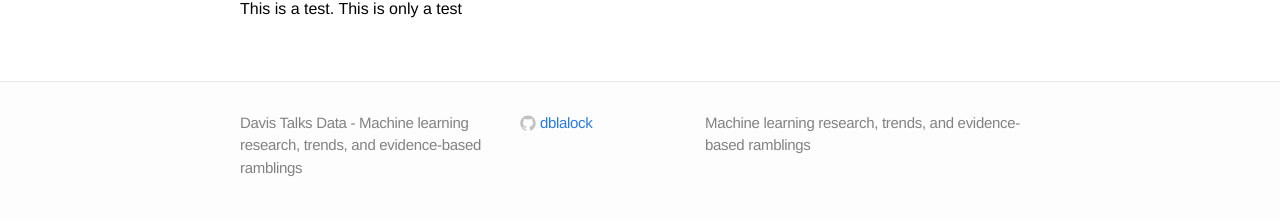
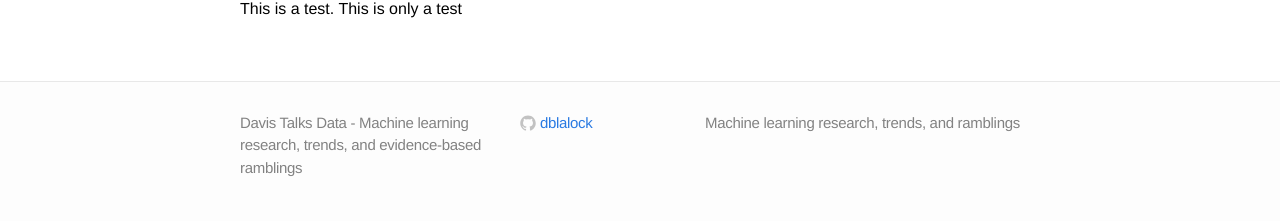
Before and after one commit to dblalock/old-dblalock.github.io, a Jekyll site: the page built from index.html, in a window 1280 px wide. Shown: the part 737-958 px from the top of the page. Built offline with Jekyll 4.4.1, drawn with Linux system fonts in a browser that asks for light colours.

Commit message:
make blog subtitle shorter

```diff
--- a/_config.yml
+++ b/_config.yml
@@ -1,7 +1,7 @@
 # Site settings
 title: Davis Talks Data - Machine learning research, trends, and evidence-based ramblings
 email:
-description: "Machine learning research, trends, and evidence-based ramblings"
+description: "Machine learning research, trends, and ramblings"
 baseurl: ""
 url: "http://dblalock.github.io"
 github_username:  dblalock
```
